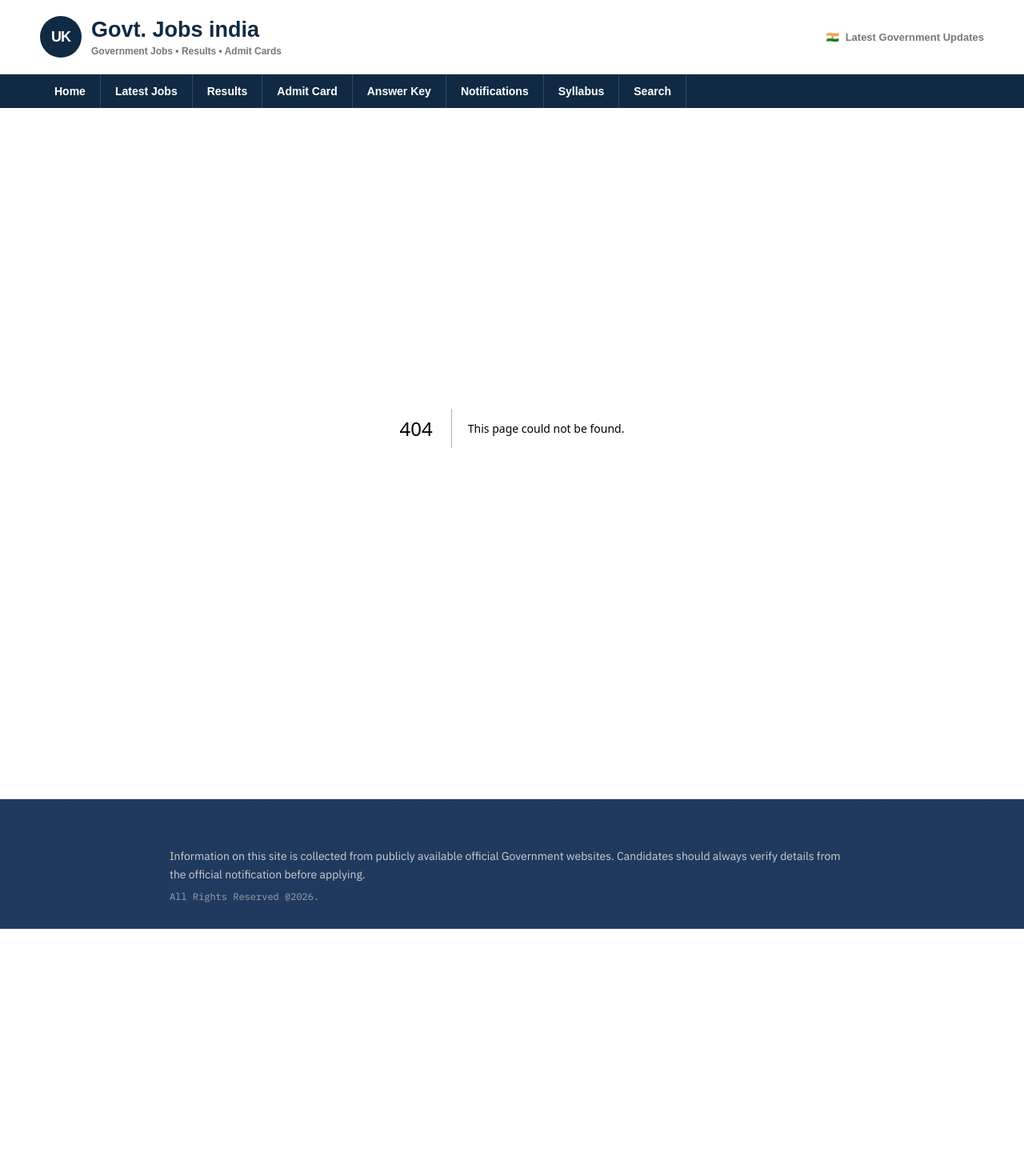
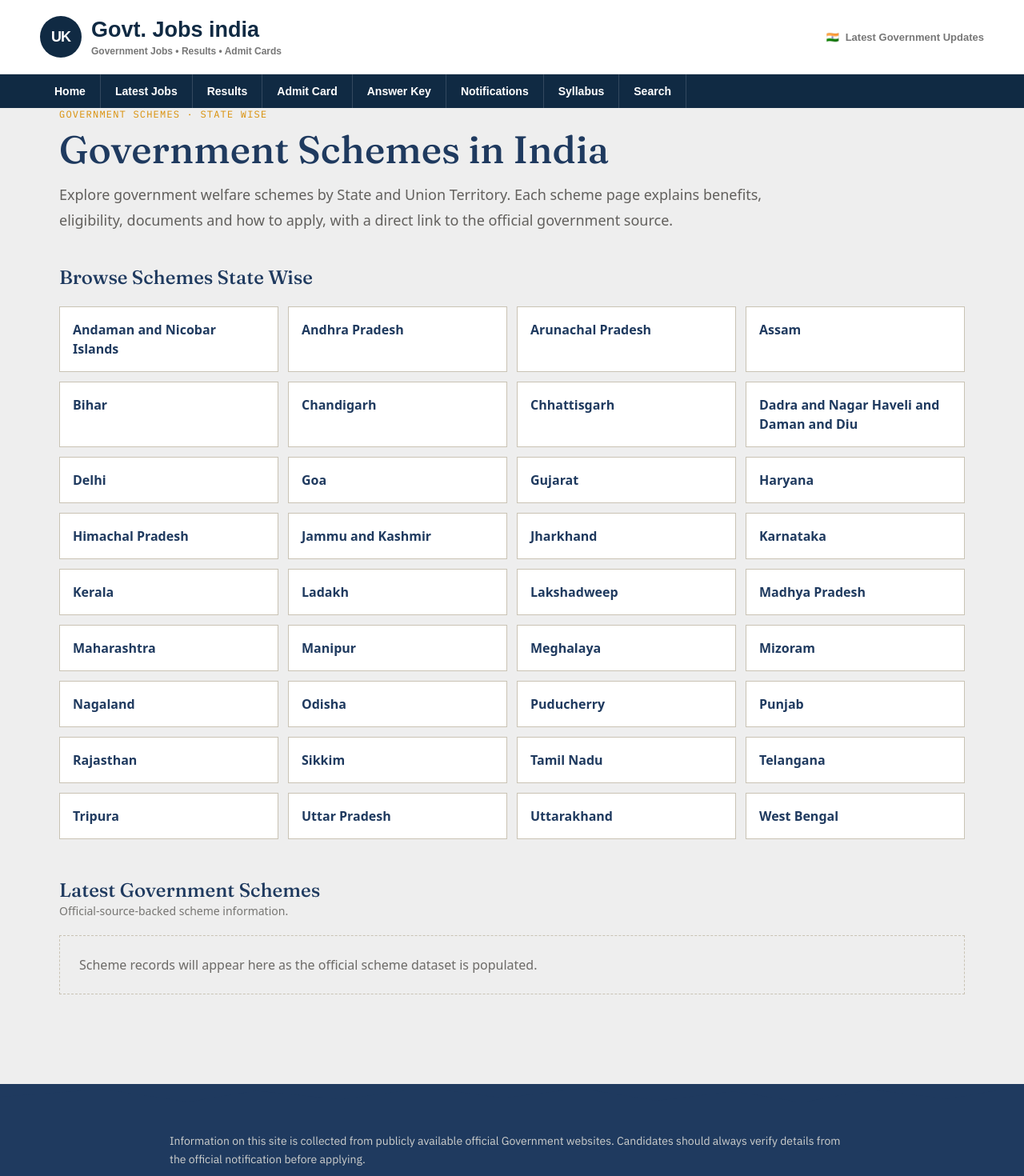
Before and after one commit to 1testbot0019-boop/job-website, a Next.js app in the folder frontend/: page /government-schemes in a window 1280 px wide. Before the commit this address had no page. Shown: the top 1470 px of the page at 80% size. Before the commit the page ends 1161 px from the top, so only its background shows below. Built offline with nearby package versions, Linux system fonts and the light colour scheme; no server answers; the database is empty.

Commit message:
Add state-wise government schemes landing page

```diff
--- /dev/null
+++ b/frontend/app/government-schemes/page.js
@@ -0,0 +1,35 @@
+import Link from "next/link";
+import SchemeCard from "../../components/SchemeCard";
+import { getSchemes } from "../../lib/schemeQueries";
+import { STATES, stateSlug } from "../../lib/states";
+
+export const revalidate = 1800;
+export const metadata = {
+  title: "Government Schemes in India 2026 – State Wise Schemes, Eligibility & Benefits",
+  description: "Find Central and State Government Schemes in India with eligibility, benefits, required documents, application process and official government links.",
+};
+
+export default async function GovernmentSchemesPage() {
+  const schemes = await getSchemes({ limit: 100 });
+  return (
+    <div className="max-w-7xl mx-auto px-4 md:px-6 pb-12">
+      <header className="mb-10 max-w-4xl">
+        <div className="font-mono text-xs uppercase tracking-widest text-marigold mb-3">Government Schemes · State Wise</div>
+        <h1 className="font-display text-4xl md:text-5xl text-ridge leading-tight mb-4">Government Schemes in India</h1>
+        <p className="text-lg text-ink/70 leading-8">Explore government welfare schemes by State and Union Territory. Each scheme page explains benefits, eligibility, documents and how to apply, with a direct link to the official government source.</p>
+      </header>
+
+      <section className="mb-12">
+        <h2 className="font-display text-2xl text-ridge mb-5">Browse Schemes State Wise</h2>
+        <div className="grid grid-cols-2 md:grid-cols-3 lg:grid-cols-4 gap-3">
+          {STATES.map((state) => <Link key={state} href={`/government-schemes/${stateSlug(state)}`} className="border border-stone bg-white p-4 font-semibold text-ridge hover:border-marigold transition-colors">{state}</Link>)}
+        </div>
+      </section>
+
+      <section>
+        <div className="flex items-end justify-between gap-4 mb-5"><div><h2 className="font-display text-2xl text-ridge">Latest Government Schemes</h2><p className="text-sm text-ink/60">Official-source-backed scheme information.</p></div></div>
+        {schemes.length ? <div className="grid md:grid-cols-2 lg:grid-cols-3 gap-4">{schemes.map((scheme) => <SchemeCard key={scheme.id} scheme={scheme} />)}</div> : <div className="border border-dashed border-stone p-6 text-ink/65">Scheme records will appear here as the official scheme dataset is populated.</div>}
+      </section>
+    </div>
+  );
+}
```
